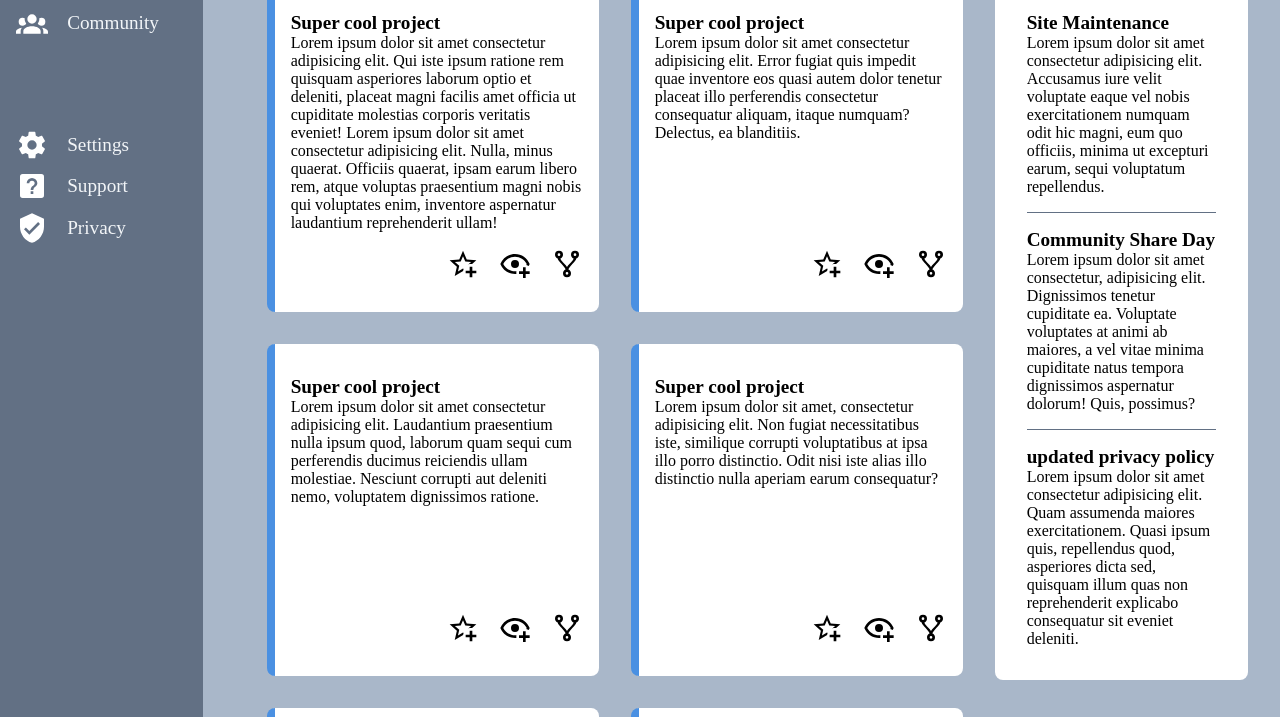
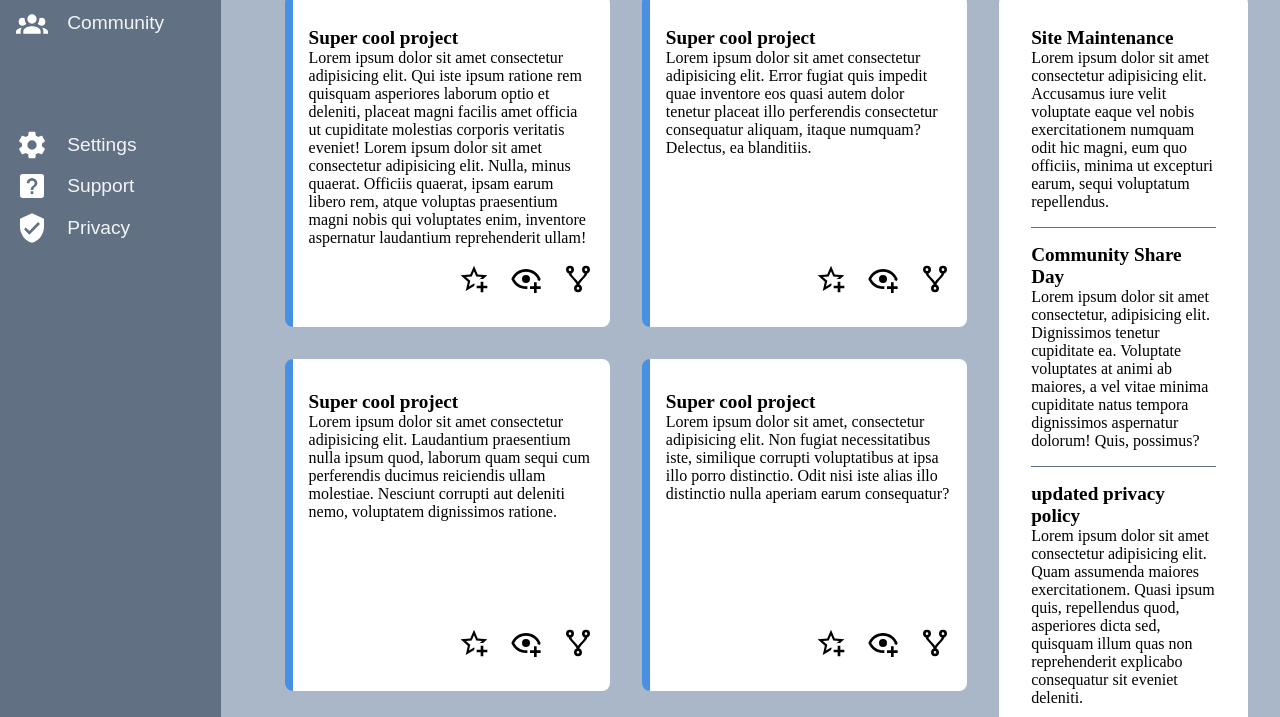
Before and after one commit to Mkkami/odin-admin-dashboard, a plain HTML site: page index.html in a window 1280 px wide. Shown: the part 345-1062 px from the top of the page. Drawn offline with Linux system fonts and the light colour scheme.

Commit message:
update readme

```diff
--- a/style.css
+++ b/style.css
@@ -51,6 +51,7 @@ p.title {
     align-content: start;
     gap: 5em;
     background-color: var(--alt-color);
+    font-family: sans-serif;
 }
 
 .sidebar p {
@@ -156,8 +157,6 @@ p.title {
 }
 
 .header button {
-    /* width: 100px;
-    height: 36px; */
     text-align: center;
     background-color: var(--alt-color);
     color: white;
```
Also changed, not shown: 1 other file.
